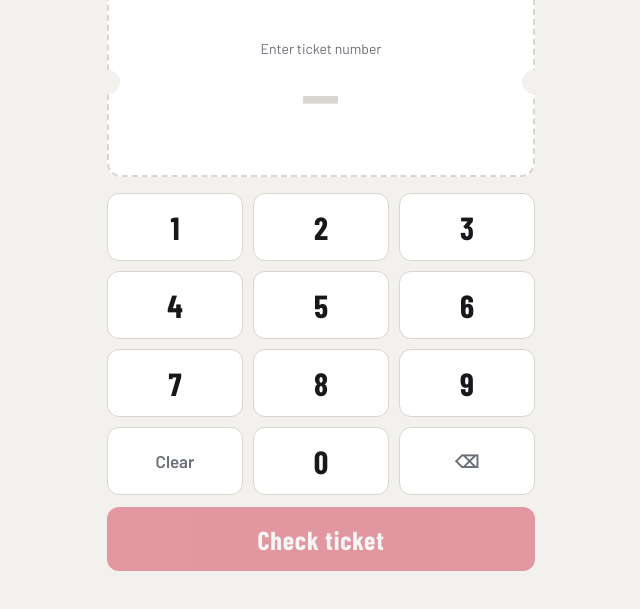
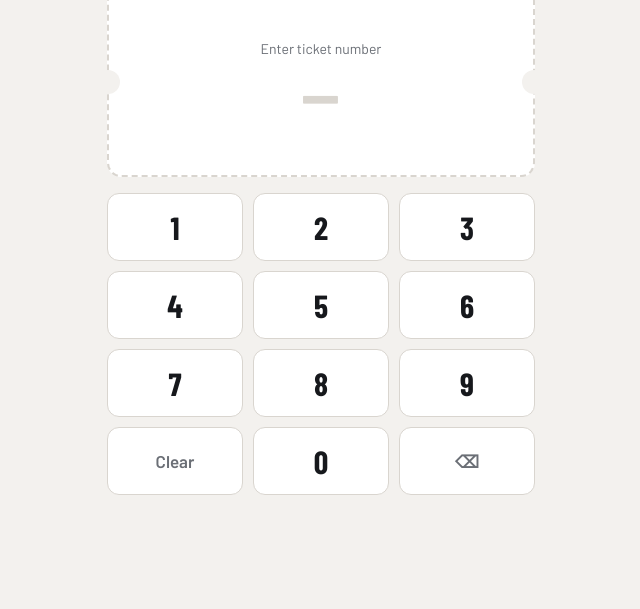
Before and after one commit to LAAPOA/poracraffle, a plain HTML site: page index.html in a window 1280 px wide. Shown: the part 85-694 px from the top of the page, without its empty margins (319-959 px from the left). Drawn offline with nearby package versions, Linux system fonts and the light colour scheme.

Commit message:
Remove Check ticket button
Co-Authored-By: Claude Opus 5.5 <noreply@anthropic.com>
Claude-Session: https://claude.ai/code/session_01J6cxAP8hHPFU7A82NvKybT

```diff
--- a/index.html
+++ b/index.html
@@ -76,7 +76,6 @@ input[type=file]{font-size:14px;max-width:100%}
     <button type="button" data-k="7">7</button><button type="button" data-k="8">8</button><button type="button" data-k="9">9</button>
     <button type="button" class="fn" data-k="C">Clear</button><button type="button" data-k="0">0</button><button type="button" class="fn" data-k="B" aria-label="Backspace">⌫</button>
   </div>
-  <button class="go" id="go" type="button" disabled>Check ticket</button>
 </div>
 <button class="go clear hide" id="ac" type="button">All clear</button>
 
@@ -106,7 +105,7 @@ const BUILTIN = `0628211, Mike Dear
 0628201, Alex Baez`;
 const KEY = 'raffleWatchTickets';
 const $ = id => document.getElementById(id);
-const tk=$('tk'), lab=$('lab'), nm=$('nm'), num=$('num'), go=$('go'), ac=$('ac'), keys=$('keys');
+const tk=$('tk'), lab=$('lab'), nm=$('nm'), num=$('num'), ac=$('ac'), keys=$('keys');
 let entry='', state='entry', exact=new Map(), ranges=[], missTimer=null;
 
 const norm = s => String(s).replace(/\D/g,'').replace(/^0+(?=\d)/,'');
@@ -149,7 +148,7 @@ function showEntry(){
   lab.textContent='Enter ticket number'; nm.classList.add('hide'); $('won').classList.add('hide');
   num.classList.remove('hide');
   num.textContent = entry || '—'; num.classList.toggle('empty', !entry);
-  go.disabled = !entry; keys.classList.remove('hide'); ac.classList.add('hide');
+  keys.classList.remove('hide'); ac.classList.add('hide');
 }
 
 function press(k){
@@ -181,10 +180,9 @@ function check(){
   }
 }
 
-function allClear(){ entry=''; num.classList.remove('hide'); showEntry(); go.focus(); }
+function allClear(){ entry=''; num.classList.remove('hide'); showEntry(); }
 
 $('pad').addEventListener('click', e => { const b=e.target.closest('button'); if (b) press(b.dataset.k); });
-go.addEventListener('click', check);
 ac.addEventListener('click', allClear);
 document.addEventListener('keydown', e => {
   if (e.target.tagName==='TEXTAREA' || e.target.tagName==='INPUT') return;
```
